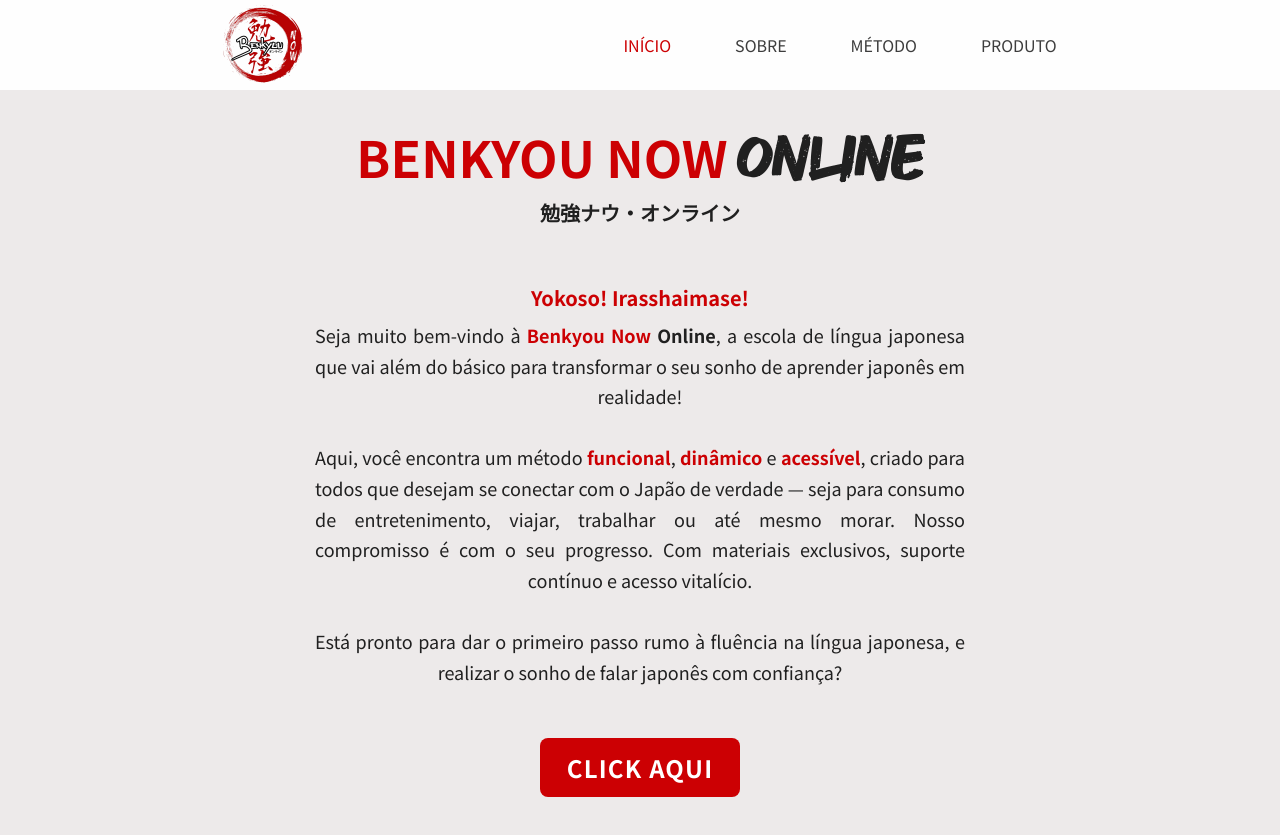
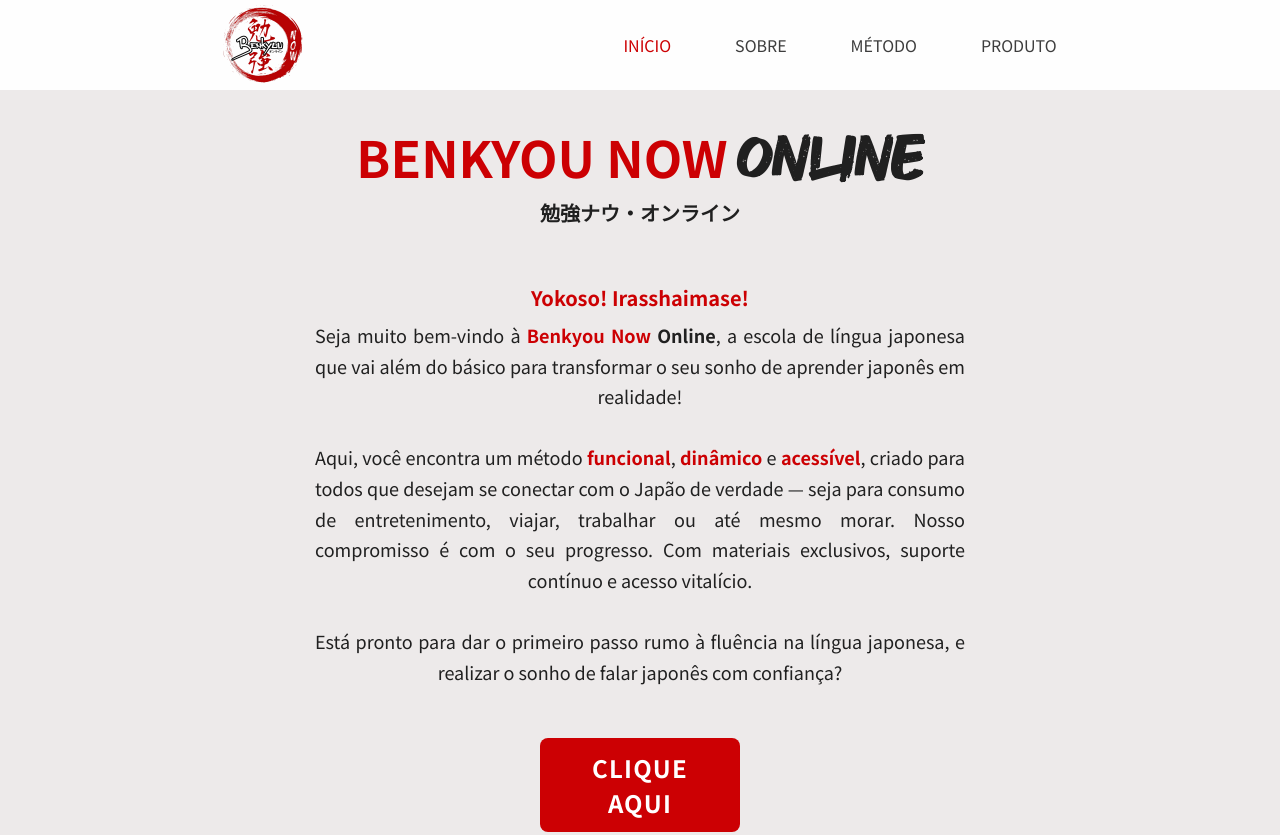
Before and after one commit to BrunoWACE/site-benkyou-now-online, a plain HTML site: page index.html in a window 1280 px wide. Shown: the top 835 px of the page. Drawn offline with nearby package versions, Linux system fonts and the light colour scheme.

Commit message:
Atualização nas informações do button

```diff
--- a/index.html
+++ b/index.html
@@ -61,7 +61,7 @@
                 japonês com confiança?
             </p>
             <br>
-            <button class="buy">CLICK AQUI</button>
+            <button class="buy">CLIQUE AQUI</button>
         </section>
 
         <br>
```
Also changed, not shown: metodo.html (+1 -1 lines), sobre.html (+1 -1 lines).
